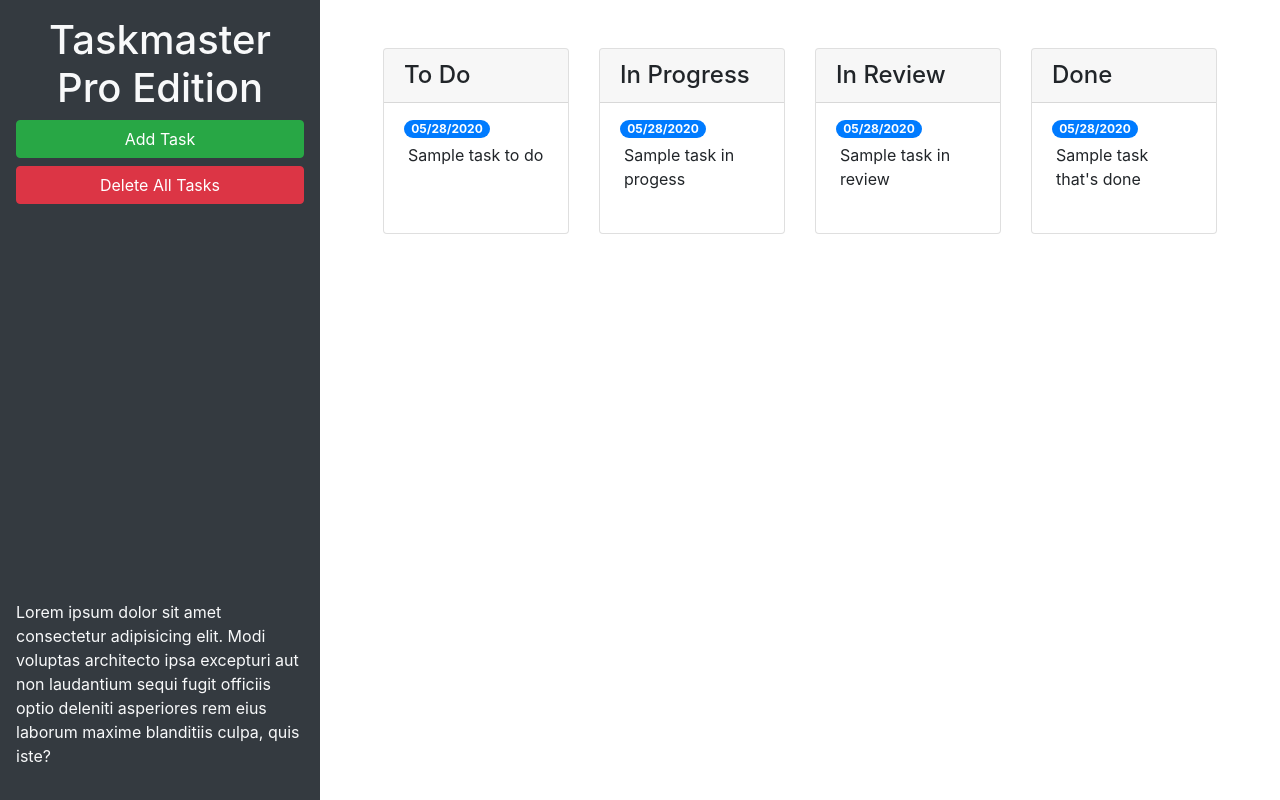
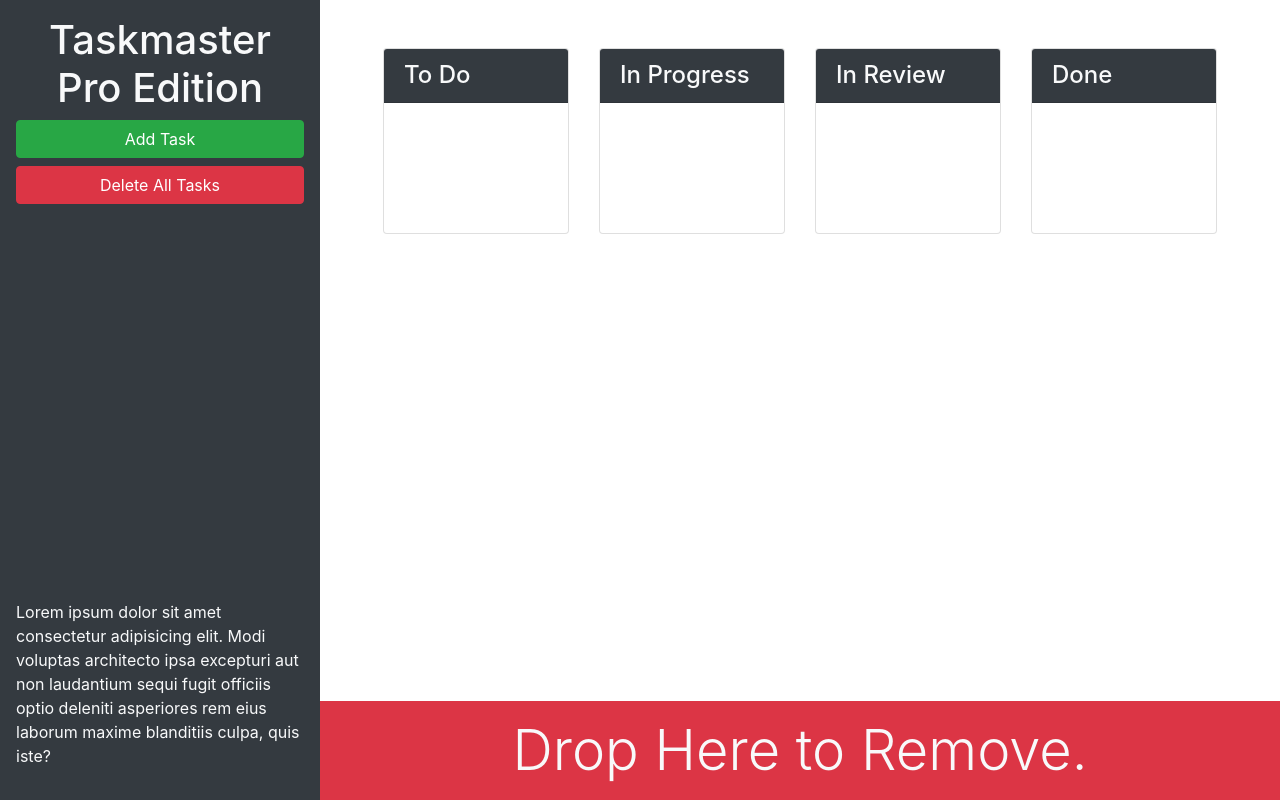
Before and after one commit to Ian-Flanagan/taskmaster-pro, a plain HTML site: page taskmaster-starter/index.html in a window 1280 px wide. Drawn offline with nearby package versions, Linux system fonts and the light colour scheme.

Commit message:
Use bootstrap utility classes

```diff
--- a/taskmaster-starter/index.html
+++ b/taskmaster-starter/index.html
@@ -13,27 +13,27 @@
 <body>
 
   <div class="row min-vh-100 no-gutters">
-    <header class="col-12 col-lg-3 bg-dark text-light d-flex flex-column p-4 p-lg-3">
+    <header class="col-12 col-lg-3 bg-dark text-light sticky-top d-flex flex-column p-4 p-lg-3">
       <h1 class="text-center">Taskmaster Pro Edition</h1>
       <button id="create-task" class="btn btn-block btn-success" data-toggle="modal" data-target="#task-form-modal">Add
         Task</button>
       <button id="remove-tasks" class="btn btn-block btn-danger">Delete All Tasks</button>
-      <p class="mt-auto">Lorem ipsum dolor sit amet consectetur adipisicing elit. Modi voluptas architecto ipsa excepturi aut non
+      <p class="mt-auto d-none d-lg-block">Lorem ipsum dolor sit amet consectetur adipisicing elit. Modi voluptas architecto ipsa excepturi aut non
         laudantium sequi fugit officiis optio deleniti asperiores rem eius laborum maxime blanditiis culpa, quis iste?
       </p>
     </header>
-    <main class="col-12 col-lg-9">
+    <main class="col-12 col-lg-9 d-flex flex-column">
       <div class="m-5 row justify-content-around">
         <!-- todo start -->
         <div class="col-12 col-md-6 col-xl-3 mb-3">
           <div class="card">
-            <h4 class="card-header">
+            <h4 class="card-header bg-dark text-light">
               To Do
             </h4>
             <ul id="list-toDo" class="list-group list-group-flush">
               <li class="list-group-item">
-                <span class="badge badge-primary badge-pill">05/28/2020</span>
-                <p class="m-1">Sample task to do</p>
+                <span class="badge badge-primary badge-pill"></span>
+                <p class="m-1"></p>
               </li>
             </ul>
           </div>
@@ -42,13 +42,13 @@
         <!-- in progress start -->
         <div class="col-12 col-md-6 col-xl-3 mb-3">
           <div class="card">
-            <h4 class="card-header">
+            <h4 class="card-header bg-dark text-light">
               In Progress
             </h4>
             <ul id="list-inProgress" class="list-group list-group-flush">
               <li class="list-group-item">
-                <span class="badge badge-primary badge-pill">05/28/2020</span>
-                <p class="m-1">Sample task in progess</p>
+                <span class="badge badge-primary badge-pill"></span>
+                <p class="m-1"></p>
               </li>
             </ul>
           </div>
@@ -57,13 +57,13 @@
         <!-- in review start -->
         <div class="col-12 col-md-6 col-xl-3 mb-3">
           <div class="card">
-            <h4 class="card-header">
+            <h4 class="card-header bg-dark text-light">
               In Review
             </h4>
             <ul id="list-inReview" class="list-group list-group-flush">
               <li class="list-group-item">
-                <span class="badge badge-primary badge-pill">05/28/2020</span>
-                <p class="m-1">Sample task in review</p>
+                <span class="badge badge-primary badge-pill"></span>
+                <p class="m-1"></p>
               </li>
             </ul>
           </div>
@@ -72,18 +72,23 @@
         <!-- done start -->
         <div class="col-12 col-md-6 col-xl-3 mb-3">
           <div class="card">
-            <h4 class="card-header">
+            <h4 class="card-header bg-dark text-light">
               Done
             </h4>
             <ul id="list-done" class="list-group list-group-flush">
               <li class="list-group-item">
-                <span class="badge badge-primary badge-pill">05/28/2020</span>
-                <p class="m-1">Sample task that's done</p>
+                <span class="badge badge-primary badge-pill"></span>
+                <p class="m-1"></p>
               </li>
             </ul>
           </div>
         </div>
         <!-- done end -->
+      </div>
+      <div id="trash" class="mt-auto">
+        <div class="w-100 bg-danger p-3 text-center text-light display-4">
+          Drop Here to Remove.
+        </div>
       </div>
     </main>
   </div>
```
